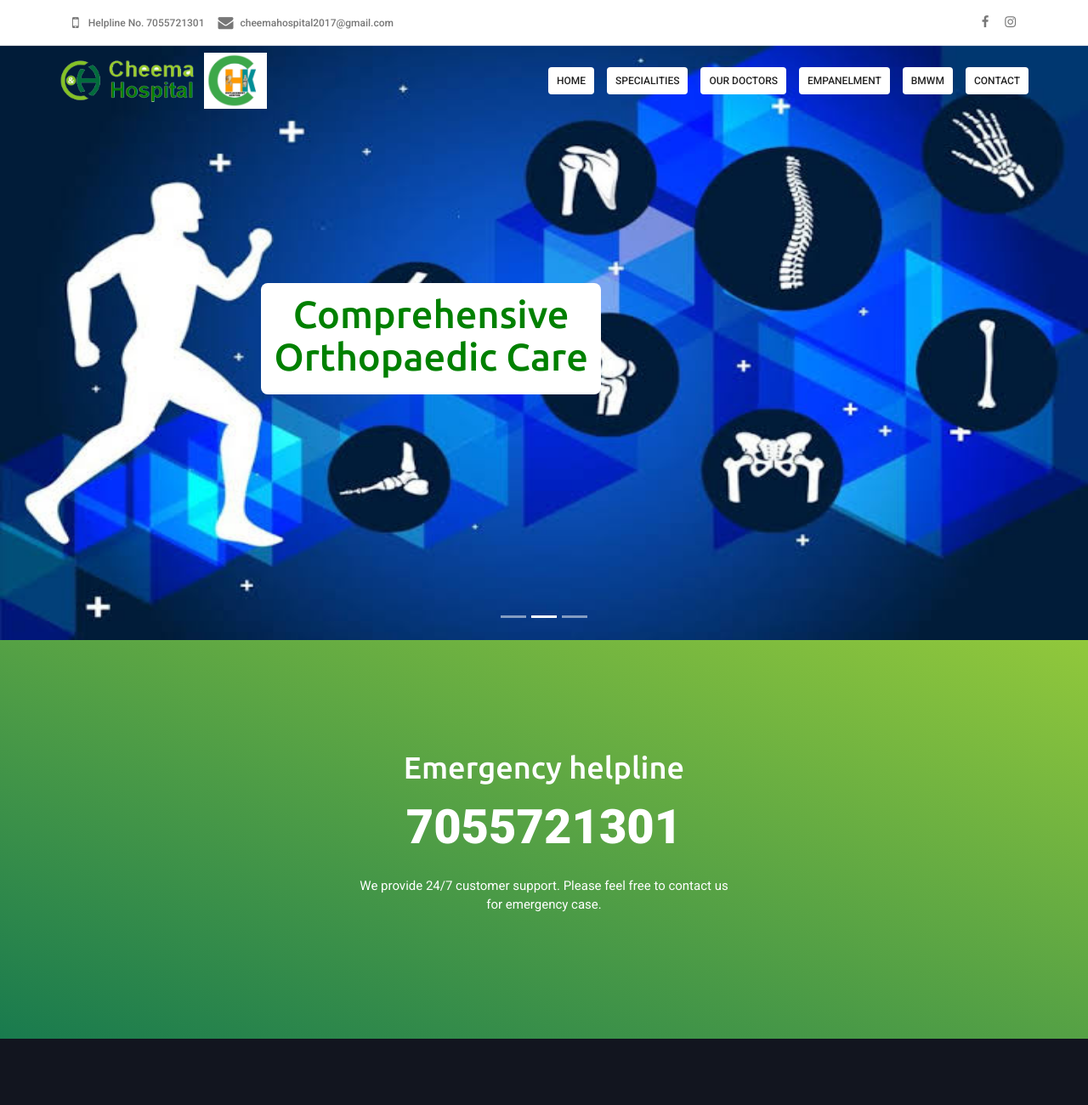
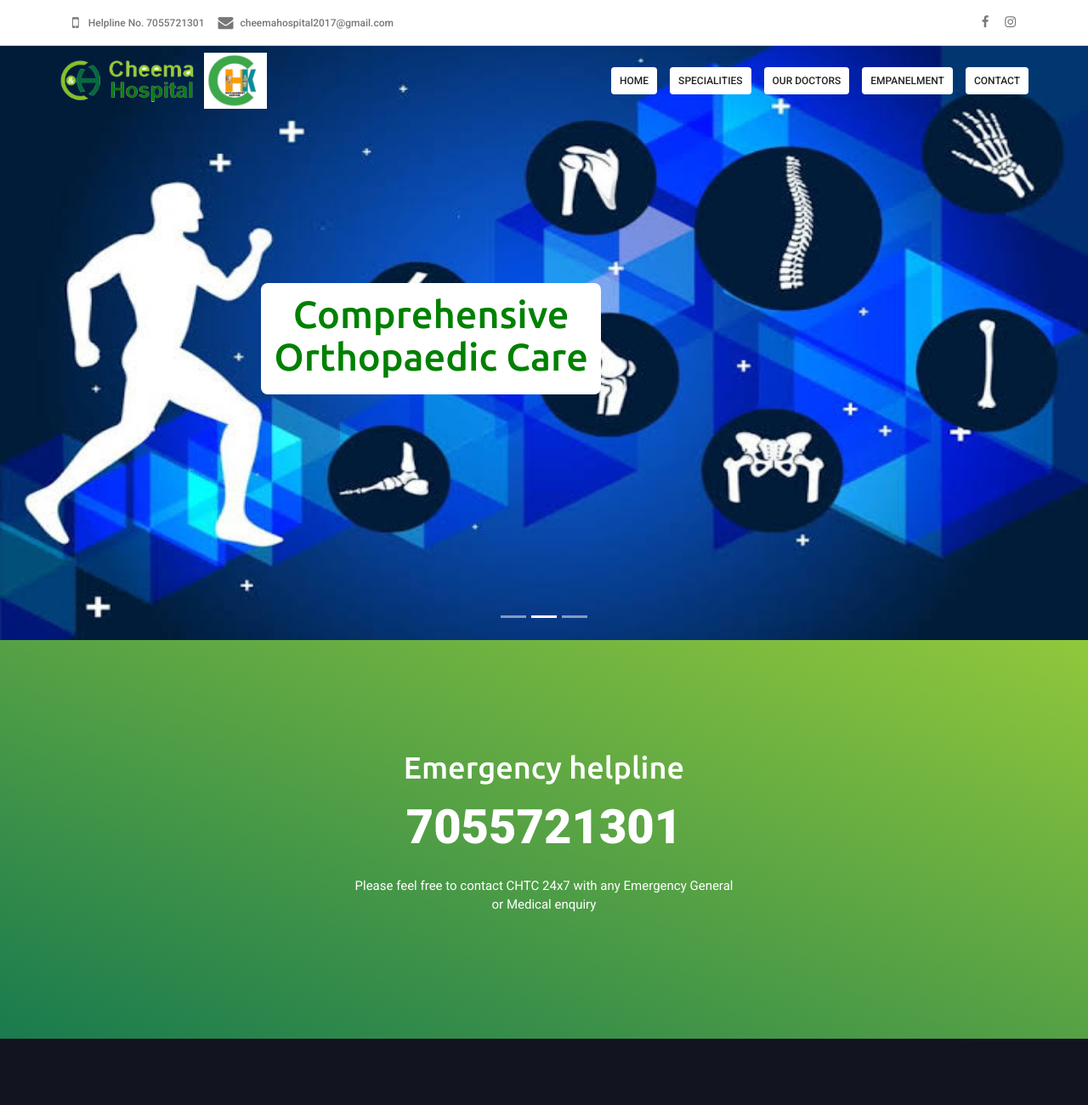
Before and after one commit to navjotcheema97/cheemahospital, a plain HTML site: page index.html in a window 1280 px wide. Shown: the top 1300 px of the page at 85% size. Drawn offline with Linux system fonts and the light colour scheme.

```diff
--- a/index.html
+++ b/index.html
@@ -85,7 +85,6 @@
                     <li><a href="services.html">Specialities</a></li>
                     <li><a href="about.html">Our Doctors</a></li>
                     <li><a href="tpa.html">Empanelment</a></li>
-                    <li><a href="bmwm.html">BMWM</a></li>
                     <li><a href="contact.html">Contact</a></li>
                 </ul>
             </nav>
@@ -143,8 +142,8 @@
             <h2>Emergency helpline</h2>
             <span>7055721301</span>
             <p class="pt-3">
-              We provide 24/7 customer support. Please feel free to contact us
-              <br />for emergency case.
+                Please feel free to  contact CHTC  24x7 with any  Emergency General
+                <br />or Medical enquiry
             </p>
           </div>
         </div>
```
